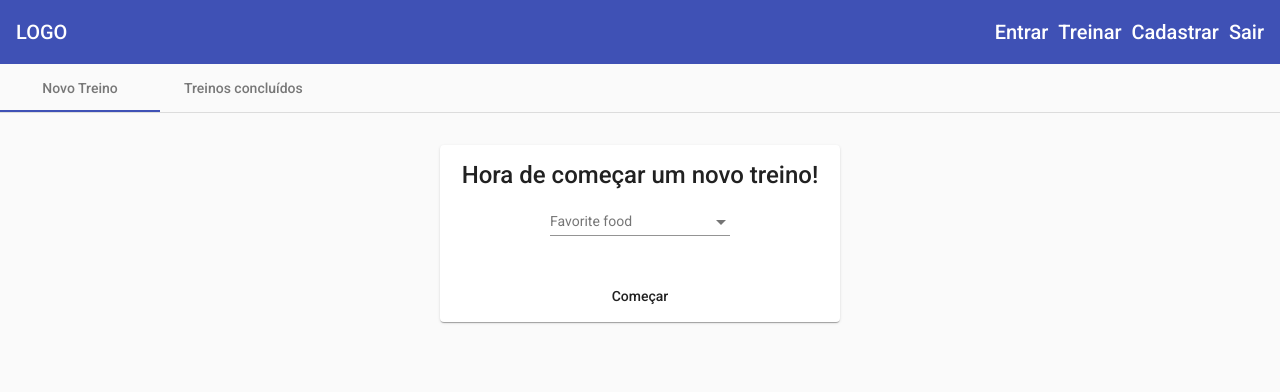
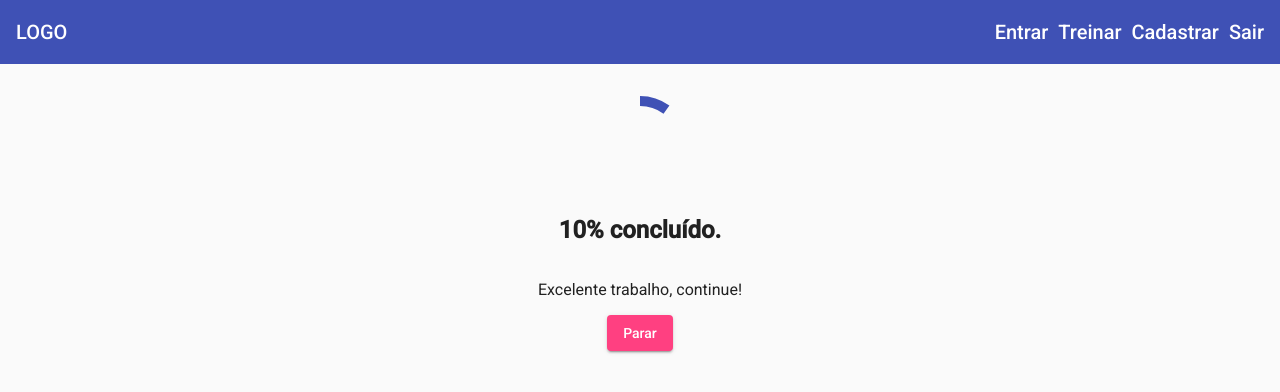
Before and after one commit to macaranduba/Angular-Full-App-Material-Firebase-NgRx-, an Angular app: page /training in a window 1280 px wide. Both pictures are taken after a click on the button "Começar". Shown: the top 392 px of the page. Built offline with nearby package versions, Linux system fonts and the light colour scheme.

Commit message:
Spinner (material design)

```diff
--- a/src/app/material.module.ts
+++ b/src/app/material.module.ts
@@ -8,6 +8,7 @@ import { MatIconModule } from '@angular/material/icon';
 import { MatInputModule } from '@angular/material/input';
 import { MatDatepickerModule } from '@angular/material/datepicker';
 import { MatListModule } from '@angular/material/list';
+import { MatProgressSpinnerModule } from '@angular/material/progress-spinner'
 import { MatNativeDateModule } from '@angular/material/core';
 import { MatSelectModule } from '@angular/material/select';
 import { MatSidenavModule } from '@angular/material/sidenav';
@@ -25,6 +26,7 @@ import { MatToolbarModule } from '@angular/material/toolbar';
     MatInputModule,
     MatDatepickerModule,
     MatListModule,
+    MatProgressSpinnerModule,
     MatNativeDateModule,
     MatSelectModule,
     MatSidenavModule,
--- a/src/app/training/current-training/current-training.component.css
+++ b/src/app/training/current-training/current-training.component.css
@@ -0,0 +1,3 @@
+.current-training {
+  padding: 2em;
+}
--- a/src/app/training/current-training/current-training.component.html
+++ b/src/app/training/current-training/current-training.component.html
@@ -1 +1,6 @@
-<p>current-training works!</p>
+<section fxLayout="column" fxLayoutAlign="center center" class="current-training">
+  <mat-progress-spinner mode="determinate" [value]="progress"></mat-progress-spinner>
+  <h1>{{ progress }}% concluído.</h1>
+  <p>Excelente trabalho, continue!</p>
+  <button mat-raised-button color="accent">Parar</button>
+</section>
--- a/src/app/training/current-training/current-training.component.ts
+++ b/src/app/training/current-training/current-training.component.ts
@@ -6,10 +6,13 @@ import { Component, OnInit } from '@angular/core';
   styleUrls: ['./current-training.component.css']
 })
 export class CurrentTrainingComponent implements OnInit {
+  progress = 0;
 
   constructor() { }
 
   ngOnInit(): void {
+    setInterval( () => {
+      this.progress += 5; // 5% done per second
+    }, 1000);
   }
-
 }
--- a/src/app/training/new-training/new-training.component.html
+++ b/src/app/training/new-training/new-training.component.html
@@ -18,7 +18,7 @@
         </mat-select>
       </mat-form-field>    </mat-card-content>
     <mat-card-actions fxLayoutAlign="center">
-      <button type="submit" mat-button>Começar</button>
+      <button type="submit" mat-button (click)="onStartTraining()">Começar</button>
     </mat-card-actions>
   </mat-card>
 </section>
--- a/src/app/training/new-training/new-training.component.ts
+++ b/src/app/training/new-training/new-training.component.ts
@@ -1,4 +1,4 @@
-import { Component, OnInit } from '@angular/core';
+import { Component, OnInit, EventEmitter, Output } from '@angular/core';
 
 @Component({
   selector: 'app-new-training',
@@ -6,10 +6,13 @@ import { Component, OnInit } from '@angular/core';
   styleUrls: ['./new-training.component.css']
 })
 export class NewTrainingComponent implements OnInit {
+  @Output() trainingStart = new EventEmitter<void>();
 
   constructor() { }
 
-  ngOnInit(): void {
+  ngOnInit(): void { }
+
+  onStartTraining() {
+    this.trainingStart.emit();
   }
-
 }
--- a/src/app/training/training.component.html
+++ b/src/app/training/training.component.html
@@ -1,8 +1,9 @@
-<mat-tab-group>
+<mat-tab-group *ngIf="! onGoingTraning">
   <mat-tab label="Novo Treino">
-    <app-new-training></app-new-training>
+    <app-new-training (trainingStart)="onGoingTraning = true"></app-new-training>
   </mat-tab>
   <mat-tab label="Treinos concluídos">
     <app-past-trainings></app-past-trainings>
   </mat-tab>
 </mat-tab-group>
+<app-current-training *ngIf="onGoingTraning"></app-current-training>
--- a/src/app/training/training.component.ts
+++ b/src/app/training/training.component.ts
@@ -6,10 +6,9 @@ import { Component, OnInit } from '@angular/core';
   styleUrls: ['./training.component.css']
 })
 export class TrainingComponent implements OnInit {
+  onGoingTraning = false;
 
   constructor() { }
 
-  ngOnInit(): void {
-  }
-
+  ngOnInit(): void { }
 }
```
